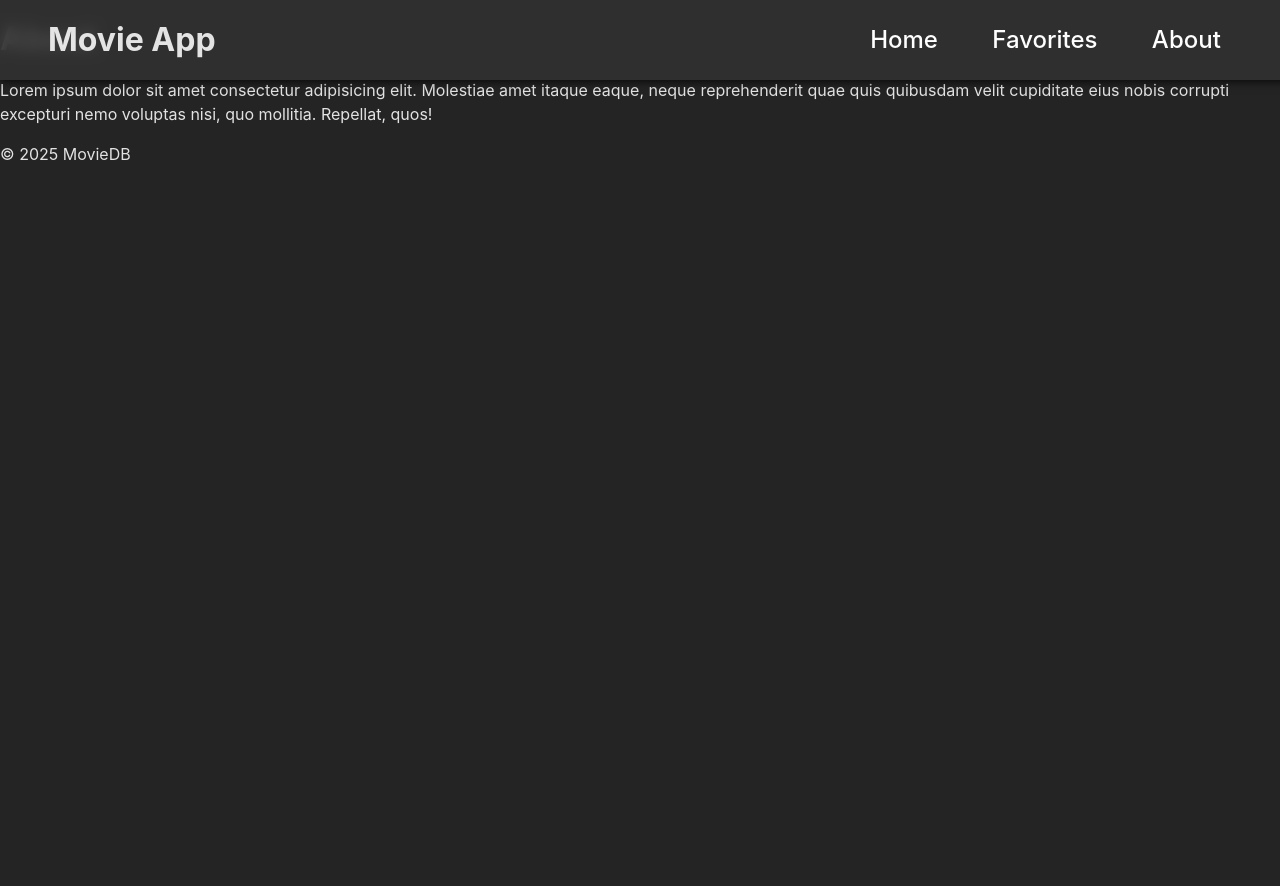
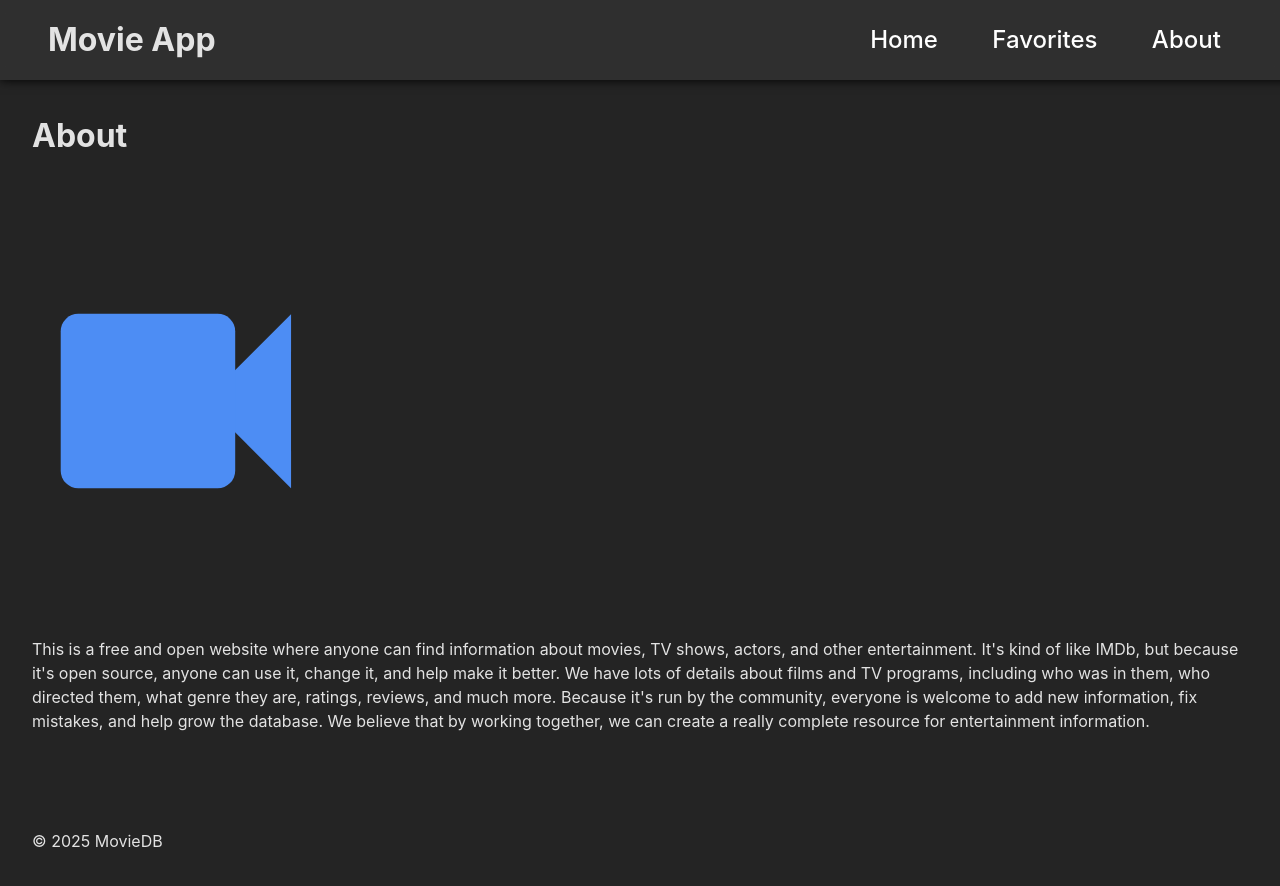
Before and after one commit to aidan-yip/moviedb, a React (Vite) app: page /About in a window 1280 px wide. Shown: the top 886 px of the page. Before the commit the page ends 800 px from the top, so only its background shows below. Built offline with nearby package versions, Linux system fonts and the light colour scheme; no server answers.

Commit message:
Fixed about page and removed header from Home.jsx

```diff
--- a/src/components/Footer.jsx
+++ b/src/components/Footer.jsx
@@ -2,7 +2,7 @@ import './Footer.css'
 
 function Footer() {
   return (
-    <footer>
+    <footer className='page-footer'>
       <p>© 2025 MovieDB</p>
     </footer>
   );
--- a/src/components/footer.css
+++ b/src/components/footer.css
@@ -0,0 +1,3 @@
+.page-footer {
+    padding: 2rem;
+}
--- a/src/pages/About.jsx
+++ b/src/pages/About.jsx
@@ -1,11 +1,23 @@
-import './about.css';
+import "./about.css";
+import camera_img from "/public/images/camera_icon.svg";
 
 function About() {
-    return (
-        <div>
-            <h1>About</h1>
-            <p>Lorem ipsum dolor sit amet consectetur adipisicing elit. Molestiae amet itaque eaque, neque reprehenderit quae quis quibusdam velit cupiditate eius nobis corrupti excepturi nemo voluptas nisi, quo mollitia. Repellat, quos!</p>
-        </div>
-    )
+  return (
+    <div>
+      <h2 className="page-header">About</h2>
+      <img src={camera_img} alt="camera" className="about-logo"/>
+      <p className="about-text">
+        This is a free and open website where anyone can find information about
+        movies, TV shows, actors, and other entertainment. It's kind of like
+        IMDb, but because it's open source, anyone can use it, change it, and
+        help make it better. We have lots of details about films and TV
+        programs, including who was in them, who directed them, what genre they
+        are, ratings, reviews, and much more. Because it's run by the community,
+        everyone is welcome to add new information, fix mistakes, and help grow
+        the database. We believe that by working together, we can create a
+        really complete resource for entertainment information.
+      </p>
+    </div>
+  );
 }
 export default About;
--- a/src/pages/Favorites.jsx
+++ b/src/pages/Favorites.jsx
@@ -3,7 +3,7 @@ import './favorites.css';
 function Favorites() {
     return (
         <div>
-            <h1>Favorites</h1>
+            <h2>Favorites</h2>
             <p>Your favorites</p>
         </div>
     )
--- a/src/pages/Home.jsx
+++ b/src/pages/Home.jsx
@@ -50,7 +50,6 @@ function Home() {
 
   return (
     <div>
-      <h1 className="page-header">Home Page</h1>
       <Movies title="Popular Movies" movies={popularMovies} />
       <Movies title="Now Playing" movies={nowPlayingMovies} />
       <Movies title="Top Rated" movies={topRatedMovies} />
--- a/src/pages/about.css
+++ b/src/pages/about.css
@@ -0,0 +1,14 @@
+.page-header {
+    font-size: 2rem;
+    padding: 2rem;
+    margin-top: 5rem;
+}
+
+.about-logo {
+    width: 300px;
+    padding: 2rem;
+}
+
+.about-text {
+    padding: 2rem;
+}
--- a/src/pages/home.css
+++ b/src/pages/home.css
@@ -1,4 +1,3 @@
-.page-header {
+.movies {
     margin-top: 5rem;
-    padding: 2rem;
 }
```
Also changed, not shown: public/images/camera_icon.svg (added).
